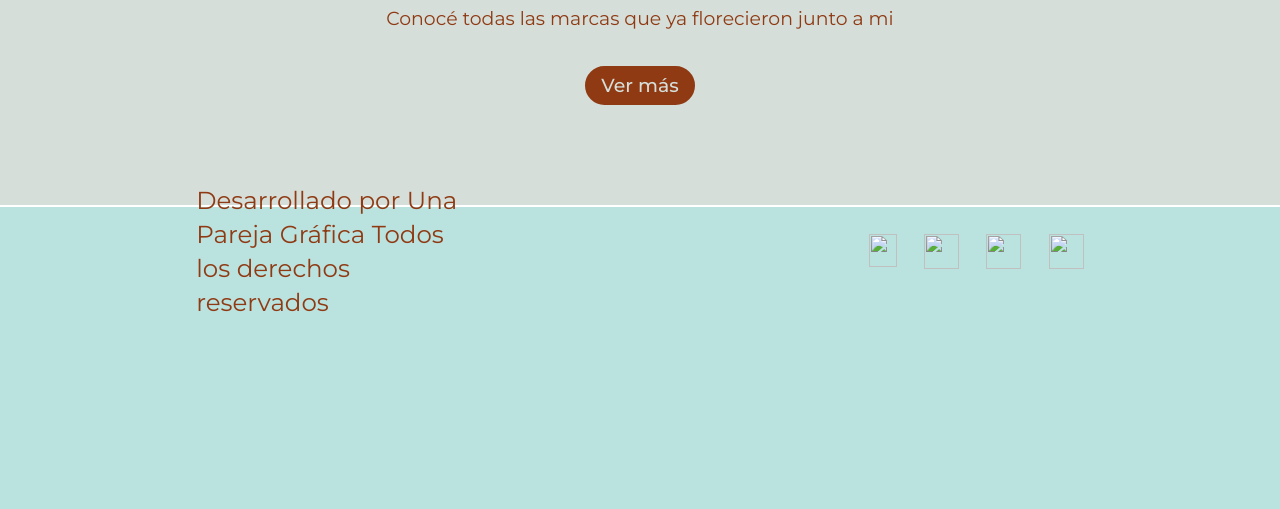
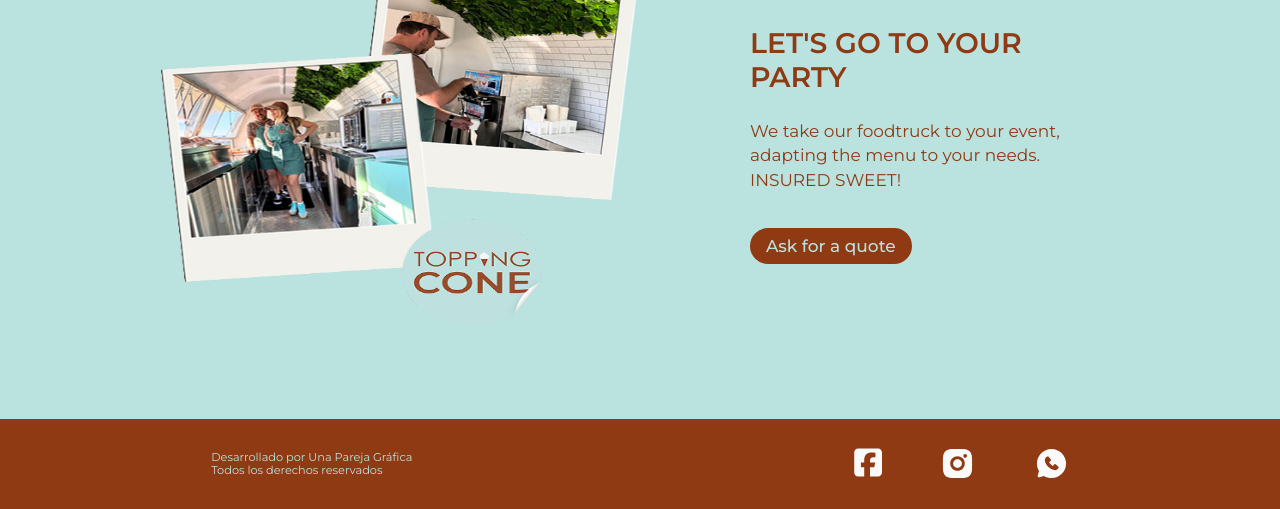
Before and after one commit to analuz20unla/ToppingCone, a plain HTML site: page index.html in a window 1280 px wide. Shown: the part 2154-2663 px from the top of the page. Before the commit the page ends 2474 px from the top, so only its background shows below. Drawn offline with Linux system fonts and the light colour scheme.

Commit message:
listo el home. solo cambiar fotos

```diff
--- a/estilos.css
+++ b/estilos.css
@@ -22,14 +22,14 @@ html{
 body{
     color: #8F3A13;
     font-family: "Montserrat", sans-serif;
-    font-size: 1rem;
+    font-size: 0.9rem;
     background: #BAE2DF;
     font-weight: 400;
     font-style: normal;
 }
 
 p{
-    line-height: 2.7rem;
+    line-height: 1.3rem;
 }
 
 header{
@@ -132,38 +132,56 @@ h3{
 
 .introsobremi{
     display: flex;
+    flex-direction: row-reverse;
     justify-content: center;
-    margin-bottom: 146px;
+    padding: 93px 0px;
+    background-color: #8F3A13;
+    gap: 71px;
 }
 
 .introsobremi div{
     display: flex;
     flex-direction: column;
     align-items: flex-start;
-    max-width: 340px;
+    max-width: 369px;
     gap: 5px;
     padding-left: 40px;
-    justify-content: center
+    justify-content: center;
+    color: #BAE2DF;
 }
 
-.introtrab{
-    padding-top: 81px;
-    justify-items: center;
+.introsobremi h3{
+    padding-bottom: 20px;
+    font-weight: 600;
+}
+
+.introsobremi2{
+    display: flex;
+    justify-content: center;
+    padding: 93px 0px;
+    background-color: #BAE2DF;
+    gap: 71px;
+}
+
+.introsobremi2 div{
     display: flex;
     flex-direction: column;
-    gap: 10px;
-    align-items: center;
-    padding-bottom: 100px;
-    background-color: #D5DED9;
-    border-top: 2px solid #98605E;
+    align-items: flex-start;
+    max-width: 369px;
+    gap: 5px;
+    padding-left: 40px;
+    justify-content: center;
+    color: #8F3A13;
 }
 
-.introtrab a{
-    color: #D5DED9;
+.introsobremi2 h3{
+    padding-bottom: 20px;
+    font-weight: 600;
+    text-align: left;
 }
 
-.introtrab p{
-    padding-bottom: 11px;
+.introsobremi2 p{
+    padding-bottom: 30px;
 }
 
 .botonrelleno{
@@ -183,7 +201,7 @@ h3{
 }
 
 footer{
-    border-top: 2px solid #ffffff;
+    background-color: #8F3A13;
     display: flex;
     justify-content: space-around;
     height: 90px;
@@ -191,9 +209,10 @@ footer{
 }
 
 footer p{
-    width: 280px;
-    font-size: 1.3rem;
-    line-height: 1.8rem;
+    width: 220px;
+    font-size: 0.6rem;
+    line-height: 0.7rem;
+    color: #BAE2DF;
 }
 
 footer div{
@@ -224,7 +243,10 @@ h4{
 }
 
 .sobremi p{
-    line-height: 1.5rem;
+    font-size: 16px;
+    font-style: normal;
+    font-weight: 600;
+    line-height: 25px;
 }
 
 .grid-container{
--- a/index.html
+++ b/index.html
@@ -105,7 +105,7 @@
                     <img src="img/inicio/menu3.png" width="281px" alt="alfajores argentinos">
                     <img src="img/inicio/menu4.png" width="200px" alt="alfajores argentinos">
                 </div>
-                <a href="---PONER LINK---" class="botonrelleno">What's Cooking?</a>
+                <a href="---PONER LINK---" class="botonrelleno">SEE MENU</a>
             </section>
             <section class="introsobremi">
                 <img src="img/inicio/whoare.png" width="478px" height="362px" alt="foto de ana"/>
@@ -116,22 +116,19 @@
                     <p>
                         Topping Cone is a mobile bakery that offers freshly made Argentine artisanal products with an innovative touch: customizable toppings in a variety of flavors.
                     </p>
-                    <a href="sobre-mi.html" class="botonborde">Conocéme</a>
                 </div>
             </section>
-            <section class="introtrab">
+            <section class="introsobremi2">
+                <img src="img/inicio/whoare.png" width="478px" height="362px" alt="foto de ana"/>
+                <div>
                 <h3>
-                    Trabajos destacados
+                    LET'S GO TO YOUR PARTY
                 </h3>
-                <div>
-                    <img src="img/inicio/cuadrostrab-izq.png" height="350px" alt="logo de iglesia"/>
-                    <img src="img/inicio/cuadrostrab-centro.png" class="img-central" height="350px" alt="identidad de techne"/>
-                    <img src="img/inicio/cuadrostrab-der.png" height="350px" alt="logo de coco"/>
-                </div>
                 <p>
-                    Conocé todas las marcas que ya florecieron junto a mi
+                    We take our foodtruck to your event, adapting the menu to your needs. INSURED SWEET!
                 </p>
-                <a href="trabajos.html" class="botonrelleno">Ver más</a>
+                <a href="form.html" class="botonrelleno">Ask for a quote</a>
+            </div>
             </section>
         </main>
         <footer>
@@ -139,10 +136,9 @@
                 Desarrollado por Una Pareja Gráfica Todos los derechos reservados
             </p>
             <div>
-                <img src="img/faceicon.svg" width="28px" height="33px"/>
-                <img src="img/behanceicon.svg" width="35px" height="35px"/>
-                <img src="img/igicon.svg" width="35px" height="35px"/>
-                <img src="img/wppicon.svg" width="35px" height="35px"/>
+                <img src="img/footer/faceicon.svg" width="28px" height="33px"/>
+                <img src="img/footer/igicon.svg" width="35px" height="35px"/>
+                <img src="img/footer/wppicon.svg" width="35px" height="35px"/>
             </div>
         </footer>
         <script>
```
Also changed, not shown: img/footer/faceicon.svg (added), img/footer/igicon.svg (added), img/footer/wppicon.svg (added).
